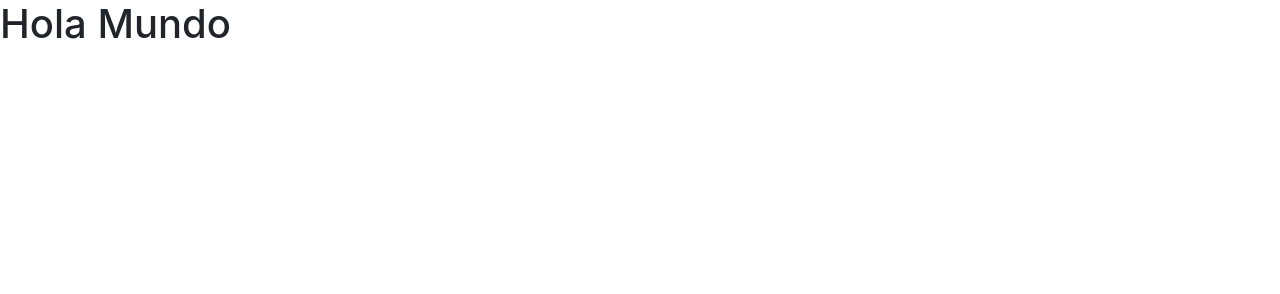
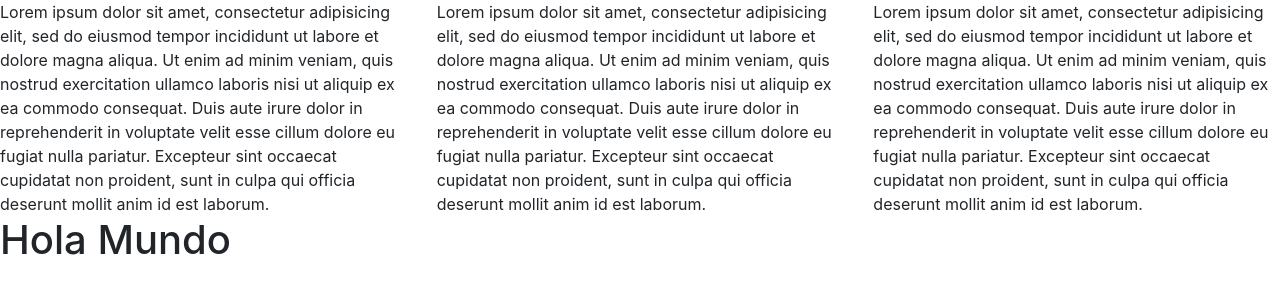
Before and after one commit to rdgutierrez/sistemaventas, a plain HTML site: page index.html in a window 1280 px wide. Drawn offline with nearby package versions, Linux system fonts and the light colour scheme.

Commit message:
cambios con bootstrap

```diff
--- a/index.html
+++ b/index.html
@@ -9,9 +9,18 @@
 
 	</head>
 		<body>
-			<h1>
-				Hola Mundo
-			</h1>
+			<container-fluid>
+				<div class="row">
+					<div class="col">Lorem ipsum dolor sit amet, consectetur adipisicing elit, sed do eiusmod tempor incididunt ut labore et dolore magna aliqua. Ut enim ad minim veniam, quis nostrud exercitation ullamco laboris nisi ut aliquip ex ea commodo consequat. Duis aute irure dolor in reprehenderit in voluptate velit esse cillum dolore eu fugiat nulla pariatur. Excepteur sint occaecat cupidatat non proident, sunt in culpa qui officia deserunt mollit anim id est laborum.</div>
+					<div class="col">Lorem ipsum dolor sit amet, consectetur adipisicing elit, sed do eiusmod tempor incididunt ut labore et dolore magna aliqua. Ut enim ad minim veniam, quis nostrud exercitation ullamco laboris nisi ut aliquip ex ea commodo consequat. Duis aute irure dolor in reprehenderit in voluptate velit esse cillum dolore eu fugiat nulla pariatur. Excepteur sint occaecat cupidatat non proident, sunt in culpa qui officia deserunt mollit anim id est laborum.</div>
+					<div class="col">Lorem ipsum dolor sit amet, consectetur adipisicing elit, sed do eiusmod tempor incididunt ut labore et dolore magna aliqua. Ut enim ad minim veniam, quis nostrud exercitation ullamco laboris nisi ut aliquip ex ea commodo consequat. Duis aute irure dolor in reprehenderit in voluptate velit esse cillum dolore eu fugiat nulla pariatur. Excepteur sint occaecat cupidatat non proident, sunt in culpa qui officia deserunt mollit anim id est laborum.</div>
+				</div>
+
+				<h1>
+					Hola Mundo
+				</h1>
+			</container-fluid>
+
 
 		<script src="https://code.jquery.com/jquery-3.2.1.slim.min.js" integrity="sha384-KJ3o2DKtIkvYIK3UENzmM7KCkRr/rE9/Qpg6aAZGJwFDMVNA/GpGFF93hXpG5KkN" crossorigin="anonymous"></script>
 <script src="https://cdnjs.cloudflare.com/ajax/libs/popper.js/1.12.3/umd/popper.min.js" integrity="sha384-vFJXuSJphROIrBnz7yo7oB41mKfc8JzQZiCq4NCceLEaO4IHwicKwpJf9c9IpFgh" crossorigin="anonymous"></script>
```
